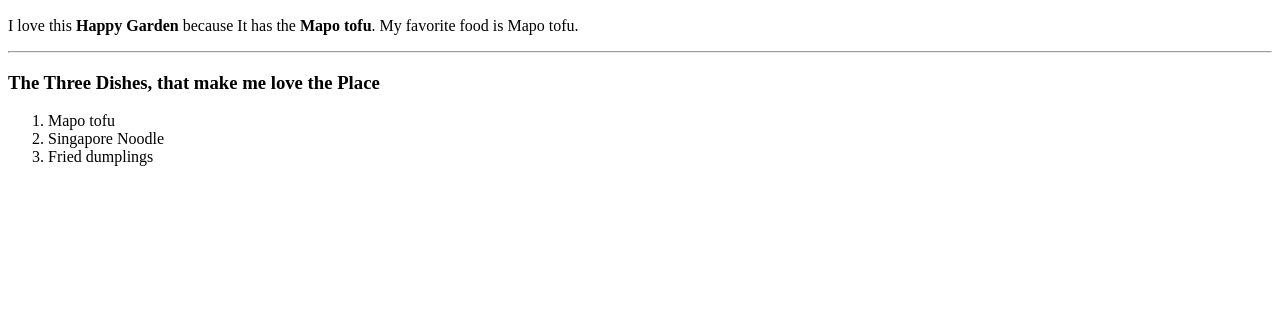
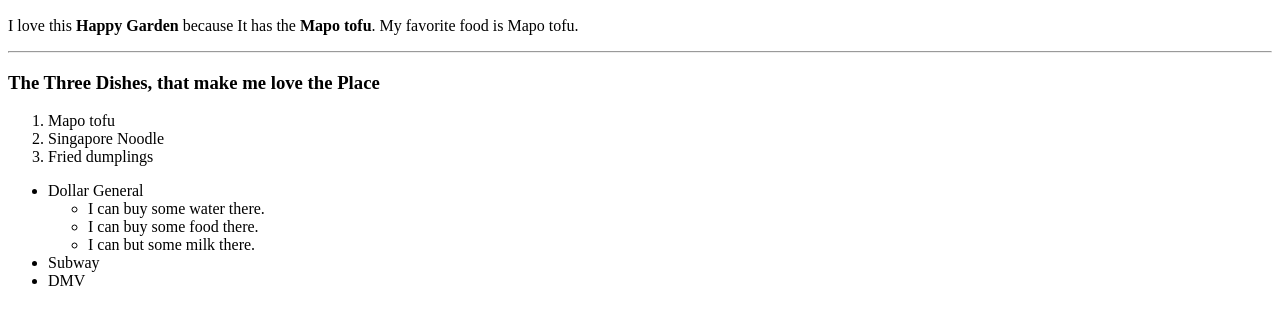
Before and after one commit to 44-563-Web-Apps-S24/44563-webapps-s24-assignment3-yechanRyu, a plain HTML site: page index.html in a window 1280 px wide. Shown: the part 110-434 px from the top of the page. Drawn offline with Linux system fonts and the light colour scheme.

Commit message:
part6 add 3 places

```diff
--- a/index.html
+++ b/index.html
@@ -20,5 +20,21 @@
                 Fried dumplings
             </li>
         </ol>
+        <ul>
+            <li>
+                Dollar General
+            </li>
+                <ul>
+                    <li>I can buy some water there.</li>
+                    <li>I can buy some food there.</li>
+                    <li>I can but some milk there.</li>
+                </ul>
+            <li>
+                Subway
+            </li>
+            <li>
+                DMV
+            </li>
+        </ul>
     </body>
 </html>
```
